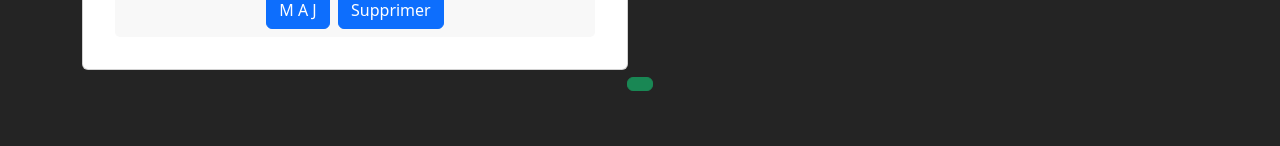
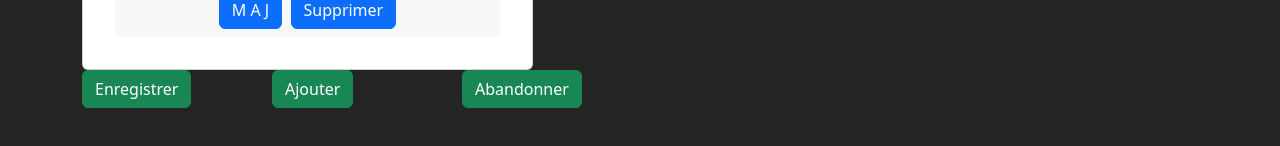
Before and after one commit to Berkpigh/CLOPICO_COM_V2-3, a React (Vite) app in the folder FRONTEND/vite-project/: page /updboutimage in a window 1280 px wide. Shown: the part 294-440 px from the top of the page. Built offline with nearby package versions, Linux system fonts and the light colour scheme; sample sign-in values are in the browser's storage.

Commit message:
v1 Bouteille

```diff
--- a/FRONTEND/vite-project/src/features/bouteilles/components/UpdateBouteilleImage/index.tsx
+++ b/FRONTEND/vite-project/src/features/bouteilles/components/UpdateBouteilleImage/index.tsx
@@ -228,7 +228,13 @@ export const UpdateBouteilleImage = () => {
     const deleteBouteille = (id: number) => {
 
     }
+    const recordImages = () => {
+        if(inputState) { setInputState(false)} else {setInputState(true)}
+    }
     const showInput = () => {
+        if(inputState) { setInputState(false)} else {setInputState(true)}
+    }
+    const cancel = () => {
         if(inputState) { setInputState(false)} else {setInputState(true)}
     }
     return (
@@ -248,10 +254,10 @@ export const UpdateBouteilleImage = () => {
                 </Col>
             </Row>
             <Row>
-                <Col sm={6}><h4 className="all disinline">Photos de la bouteille&nbsp;&nbsp;{bouteilleState.bouteilleId}&nbsp;&nbsp;{bouteilleState.libelléBouteille}</h4></Col>
+                <Col sm={5}><h4 className="all disinline">Photos de la bouteille&nbsp;&nbsp;{bouteilleState.bouteilleId}&nbsp;&nbsp;{bouteilleState.libelléBouteille}</h4></Col>
             </Row>
             <Row>
-                <Col sm={6}>
+                <Col sm={5}>
                     <CardGroup>
                         <BouteilleImageList items={bouteilleImagesState}
                             updateBout={updateBouteille}
@@ -260,8 +266,19 @@ export const UpdateBouteilleImage = () => {
                     </CardGroup>
                 </Col>
             </Row>
-            <Button variant="success" type="button" value="+" onClick={showInput}></Button>
-
+            <Row>
+                <Col sm={1}>
+                    <Button className="all" variant="success" type="button" onClick={recordImages}>Enregistrer</Button>
+                </Col>
+                <Col sm={1}></Col>
+                <Col sm={1}>
+                    <Button className="alc" variant="success" type="button" onClick={showInput}>Ajouter</Button>
+                </Col>
+                <Col sm={1}></Col>
+                <Col sm={1}>
+                    <Button className="alr" variant="success" type="button" onClick={cancel}>Abandonner</Button>
+                </Col>
+            </Row>
         </Form>
     </Container>
     )
```
